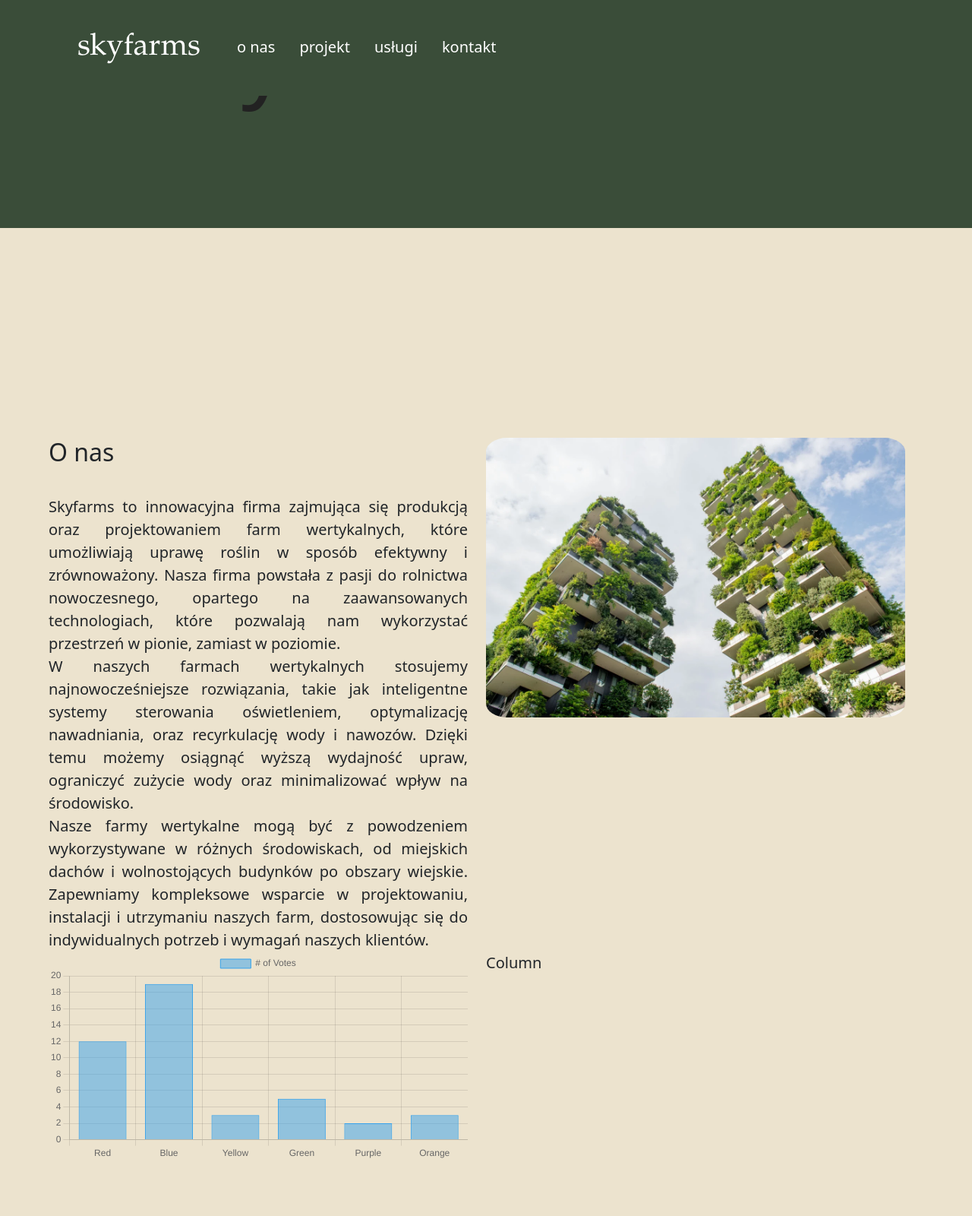
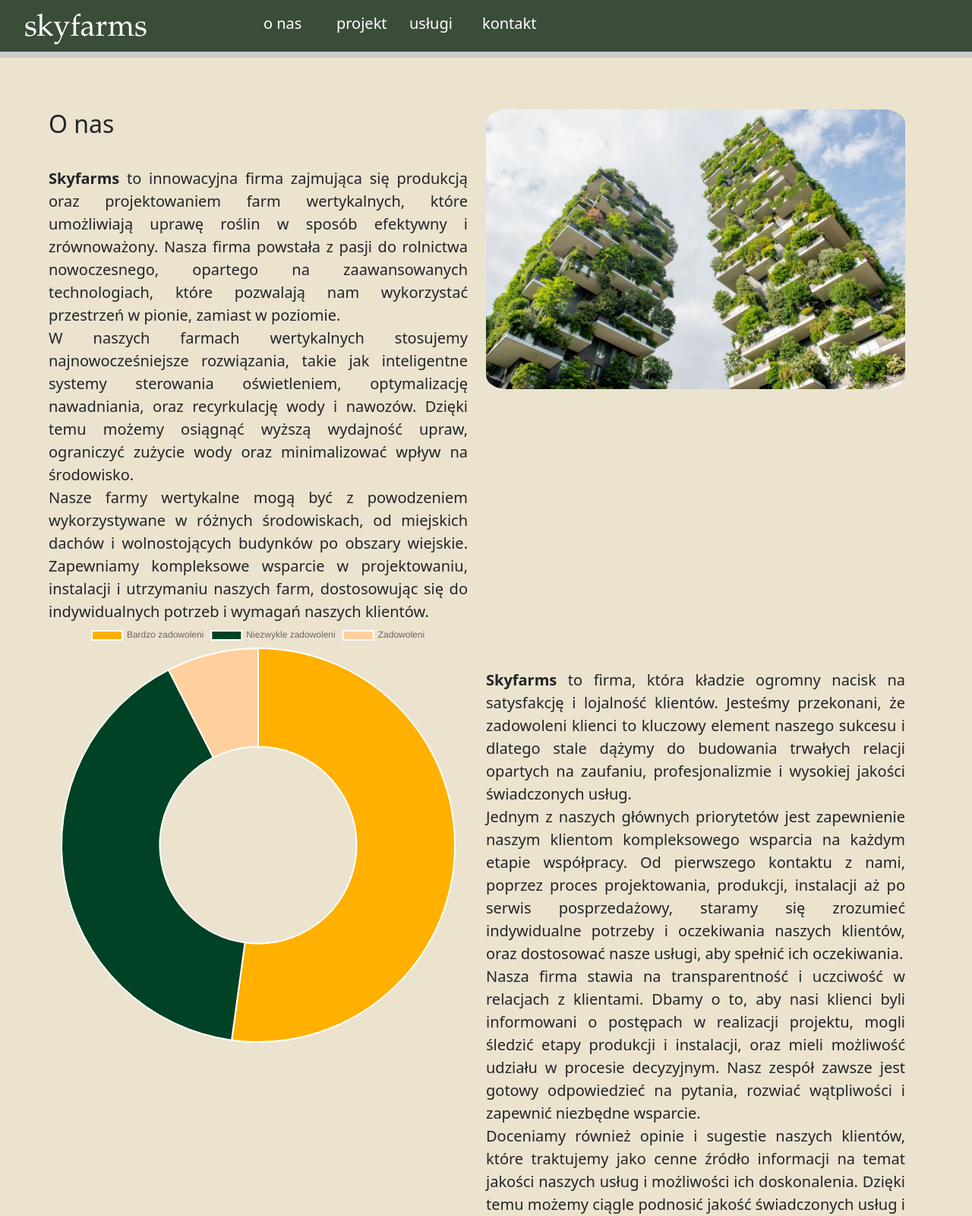
Before and after one commit to yauza/aitsi-website, a plain HTML site: page index.html in a window 1280 px wide. Shown: the top 1600 px of the page at 76% size. Drawn offline with nearby package versions, Linux system fonts and the light colour scheme.

Commit message:
UI fixes, add progress bar

```diff
--- a/index.html
+++ b/index.html
@@ -11,9 +11,13 @@
 <body>
 
 <nav class="navbar navbar-expand-lg fixed-top">
+    <div class="row-container">
         <div class="container">
+            <div class="row row-cols-2">
+                <div class="col">
                     <a class="navbar-brand custom-navbar-brand" href="#">skyfarms</a>
-
+                </div>
+                <div class="col">
                     <div class="collapse navbar-collapse" id="navbarNav">
                         <ul class="navbar-nav ml-auto nav-underline">
                             <li class="nav-item">
@@ -31,11 +35,16 @@
                         </ul>
                     </div>
                 </div>
+            </div>
+        </div>
+        <div class="custom-row progress-bar-row">
+            <div class="progress-container">
+                <div class="progress-bar" id="scroll-bar"></div>
+            </div>
+        </div>
+    </div>
 </nav>
 
-<div class="animation-container">
-    <h2 class="custom-h2"><span>Sky is</span><span> the limit.</span></h2>
-</div>
 
 <section class="custom-section" id="o-nas">
     <div class="section-container">
@@ -43,7 +52,7 @@
             <div class="col">
                 <h2>O nas</h2>
                 <br>
-                Skyfarms to innowacyjna firma zajmująca się produkcją oraz projektowaniem farm wertykalnych, które umożliwiają uprawę roślin w sposób efektywny i zrównoważony. Nasza firma powstała z pasji do rolnictwa nowoczesnego, opartego na zaawansowanych technologiach, które pozwalają nam wykorzystać przestrzeń w pionie, zamiast w poziomie.
+                <b>Skyfarms</b> to innowacyjna firma zajmująca się produkcją oraz projektowaniem farm wertykalnych, które umożliwiają uprawę roślin w sposób efektywny i zrównoważony. Nasza firma powstała z pasji do rolnictwa nowoczesnego, opartego na zaawansowanych technologiach, które pozwalają nam wykorzystać przestrzeń w pionie, zamiast w poziomie.
                 <br>
                 W naszych farmach wertykalnych stosujemy najnowocześniejsze rozwiązania, takie jak inteligentne systemy sterowania oświetleniem, optymalizację nawadniania, oraz recyrkulację wody i nawozów. Dzięki temu możemy osiągnąć wyższą wydajność upraw, ograniczyć zużycie wody oraz minimalizować wpływ na środowisko.
                 <br>
@@ -51,14 +60,23 @@
             </div>
 
             <div class="col">
-                <img alt="" class="img-fluid" src="images/farmy1.png" />
+                <img alt="Zdjęcie dwóch wysokich budynków tworzących pionowe ogrody." class="img-fluid" src="images/farmy1.png" />
             </div>
 
             <div class="col">
-                <canvas id="chart1"></canvas>
+                <canvas alt="Wykres przedstawiający liczbę oraz stosunek klientów zadowolonych, bardzo zadowolonych oraz niezwykle zadowolonych." id="chart1"></canvas>
             </div>
 
-            <div class="col">Column</div>
+            <div class="col">
+                <br><br>
+                <b>Skyfarms</b> to firma, która kładzie ogromny nacisk na satysfakcję i lojalność klientów. Jesteśmy przekonani, że zadowoleni klienci to kluczowy element naszego sukcesu i dlatego stale dążymy do budowania trwałych relacji opartych na zaufaniu, profesjonalizmie i wysokiej jakości świadczonych usług.
+                <br>
+                Jednym z naszych głównych priorytetów jest zapewnienie naszym klientom kompleksowego wsparcia na każdym etapie współpracy. Od pierwszego kontaktu z nami, poprzez proces projektowania, produkcji, instalacji aż po serwis posprzedażowy, staramy się zrozumieć indywidualne potrzeby i oczekiwania naszych klientów, oraz dostosować nasze usługi, aby spełnić ich oczekiwania.
+                <br>
+                Nasza firma stawia na transparentność i uczciwość w relacjach z klientami. Dbamy o to, aby nasi klienci byli informowani o postępach w realizacji projektu, mogli śledzić etapy produkcji i instalacji, oraz mieli możliwość udziału w procesie decyzyjnym. Nasz zespół zawsze jest gotowy odpowiedzieć na pytania, rozwiać wątpliwości i zapewnić niezbędne wsparcie.
+                <br>
+                Doceniamy również opinie i sugestie naszych klientów, które traktujemy jako cenne źródło informacji na temat jakości naszych usług i możliwości ich doskonalenia. Dzięki temu możemy ciągle podnosić jakość świadczonych usług i dostosowywać się do zmieniających się potrzeb i oczekiwań rynku.
+            </div>
         </div>
     </div>
 </section>
@@ -71,7 +89,7 @@
                 <br>
                 Projekt został wykonany w ramach przedmiotu Architektury i Technologie systemów internetowych. Celem projektu było praktyczne wykorzystanie wiedzy zdobytej podczas wykładów.
                 <br>
-                Strona została przetestowana na różnych przeglądarkach, m.in. Microsoft Edge, Google Chrome, Brave i Safari. Strona posiada przejrzysty system nawigacji, którego podstawowym celem była łatwość użytkownia. Ma on również odwzorowywać inne, podobnie działające systemy, aby użytkownik na wstępie był z nim zaznajomiony i umiał się nim w pełni posługiwać.
+                Strona została przetestowana na różnych przeglądarkach, m.in. Microsoft Edge, Google Chrome, Brave i Safari. Zaimplementowany został przejrzysty system nawigacji, którego podstawowym celem jest łatwość użytkowania. Ma on również odwzorowywać inne, podobnie działające systemy, aby użytkownik na wstępie był z nim zaznajomiony i umiał się nim w pełni posługiwać.
                 <br>
                 Aby spełnić wszystkie wymagania projektowe, zostały uwzględnione elementy zapewniające dostępność strony ludziom z niepełnosprawnością, serwis jest przemyślany i wygodny, system nawigacji jest spójny a cały projekt "ma sens" - prezentuje jak przykładowo mogłaby wyglądać strona internetowa firmy zajmującej się tworzeniem farm wertykalnych.
             </div>
@@ -79,7 +97,7 @@
             <div class="col">
                 <h2>Technologie</h2>
                 <br>
-                Do stworzenia serwisu skorzystałem z technologii <b>HTML</b>, <b>CSS + Bootstrap</b> oraz <b>JavaScript</b>. Strona jest hostowana przy pomocy <b>GitHub Pages</b>. Formatowanie stylów jest nietrywialne, zostały dodane różne animacje aby
+                Do stworzenia serwisu wykorzystano technologie <b>HTML</b>, <b>CSS + Bootstrap</b> oraz <b>JavaScript</b>. Strona jest hostowana przy pomocy <b>GitHub Pages</b>. Formatowanie stylów jest nietrywialne, a animacje (skrypty po stronie klienta) i wykresy (integracja biblioteki <b>Chart.js</b>) stanowią pewną atrakcję w trakcie czytania informacji o hipotetycznej firmie Skyfarms.
             </div>
         </div>
     </div>
@@ -112,7 +130,7 @@
             </div>
 
             <div class="col">
-                <img class="img-fluid" src="images/farmy2.jpg" />
+                <img alt="Zdjęcie wertykalnej farmy kapusty." class="img-fluid" src="images/farmy2.jpg" />
             </div>
         </div>
     </div>
@@ -123,18 +141,32 @@
         <div class="row row-cols-2">
             <div class="col">
                 <h2>Kontakt</h2>
+                <br>
+
+                <h4>E-Mail: </h4> contact@skyfarms.com
+                <br><br>
+
+                <h4>Telefon: </h4> +48 999 888 777
 
             </div>
 
             <div class="col">
+                <br><br>
+                <h4>Adres: </h4>
+                <br>
+                ul. XYZ 123
+                <br>
+                99-123 Warszawa
+
             </div>
         </div>
     </div>
 </section>
 
 <footer>
-    <div class="container">
-        <p>&copy; 2024 Jan Stobnicki</p>
+    <div class="animation-container">
+        <h2 class="custom-h2"><span>Sky is</span><span> the limit.</span></h2>
+        <span>&copy; 2024 Jan Stobnicki</span>
     </div>
 </footer>
 
@@ -144,6 +176,5 @@
 <script src="https://cdn.jsdelivr.net/npm/chart.js"></script>
 <script src="scripts/app.js"></script>
 
-
 </body>
 </html>
--- a/scripts/app.js
+++ b/scripts/app.js
@@ -1,24 +1,46 @@
+const getRandomInt = (max) => {
+    return Math.floor(Math.random() * max);
+}
+
+const generateRandomData = async() => {
+    return [
+        getRandomInt(100),
+        getRandomInt(200),
+        getRandomInt(30)
+    ]
+}
+
 (async function() {
     const chart = document.getElementById('chart1');
-    new Chart(
-        chart,
-        {
-            type: 'bar',
-            data: {
-                labels: ['Red', 'Blue', 'Yellow', 'Green', 'Purple', 'Orange'],
-                datasets: [{
-                    label: '# of Votes',
-                    data: [12, 19, 3, 5, 2, 3],
-                    borderWidth: 1
-                }]
-            },
-            options: {
-                scales: {
-                    y: {
-                        beginAtZero: true
-                    }
-                }
-            }
-      });
 
+    const clientData = await generateRandomData();
+
+    const labels = ['Bardzo zadowoleni', 'Niezwykle zadowoleni', 'Zadowoleni'];
+    const colors = ['rgb(255, 176, 0)', 'rgb(0, 66, 37)', 'rgb(255, 207, 157)'];
+
+    const data = {
+        labels: labels,
+        datasets: [{
+            label: 'Liczba klientów',
+            data: clientData,
+            borderWidth: 2,
+            backgroundColor: colors
+        }]
+    };
+
+    const config = {
+        type: 'doughnut',
+        data: data
+    };
+
+    new Chart(chart, config);
 })();
+
+const progressBar = () => {
+    var windowScroll = document.body.scrollTop || document.documentElement.scrollTop;
+    var height = document.documentElement.scrollHeight - document.documentElement.clientHeight;
+    var scrolled = (windowScroll / height) * 100;
+    document.getElementById("scroll-bar").style.width = scrolled + "%";
+}
+
+window.onscroll = function() { progressBar() };
--- a/styles.css
+++ b/styles.css
@@ -16,33 +16,23 @@ body {
 
 img {
     border-radius: 5%;
+    width: 100%;
+    height: 100%;
 }
 
-/* .container {
-    width: 100%;
-    padding: 2rem 0rem;
-    margin: 1rem;
-} */
-
-.container .text-center {
-    width: 100%;
-    margin: 1rem;
-    padding: 2rem 0rem;
+footer {
+    bottom: 0;
+    background-color: #3A4D39;
 }
-
-/* .placeholder {
-    padding-top: 10rem;
-} */
-
 
 /* H2 animation */
 /* --------------------------------------------------------------------------------------- */
 
 .animation-container {
+    padding-top: 4rem;
     width: 100%;
-    height: 300px;
     text-align: center;
-    vertical-align: center;
+    vertical-align: bottom;
     background-color: #3A4D39;
 }
 
@@ -67,7 +57,7 @@ img {
 }
 
 .custom-h2:hover span:nth-child(2) {
-    margin-left: 10px;
+    margin-left: 6px;
 }
 
 .custom-h2:hover {
@@ -115,6 +105,7 @@ img {
     font-size: 20px;
     position: relative;
     justify-content: space-around;
+    width: 5rem;
 }
 
 .nav-link {
@@ -131,8 +122,7 @@ img {
 
 .custom-section {
     width: 100%;
-    margin-top: 100px;
-    padding-top: 7rem;
+    padding-top: 5rem;
 }
 
 .section-container {
@@ -159,3 +149,28 @@ img {
     width: 100%;
     text-align: justify;
 }
+
+
+/* Progress bar settings */
+/* --------------------------------------------------------------------------------------- */
+
+.progress-container {
+    width: 100%;
+    height: 8px;
+    background: #ccc;
+}
+
+.progress-bar {
+    height: 8px;
+    background: #4F6F52;
+    width: 0%;
+}
+
+.progress-bar-row {
+    height: 8px;
+    position: fixed;
+}
+
+.custom-row {
+    width: 100%;
+}
```
Lines whose indentation alone changed are shown as unchanged.
